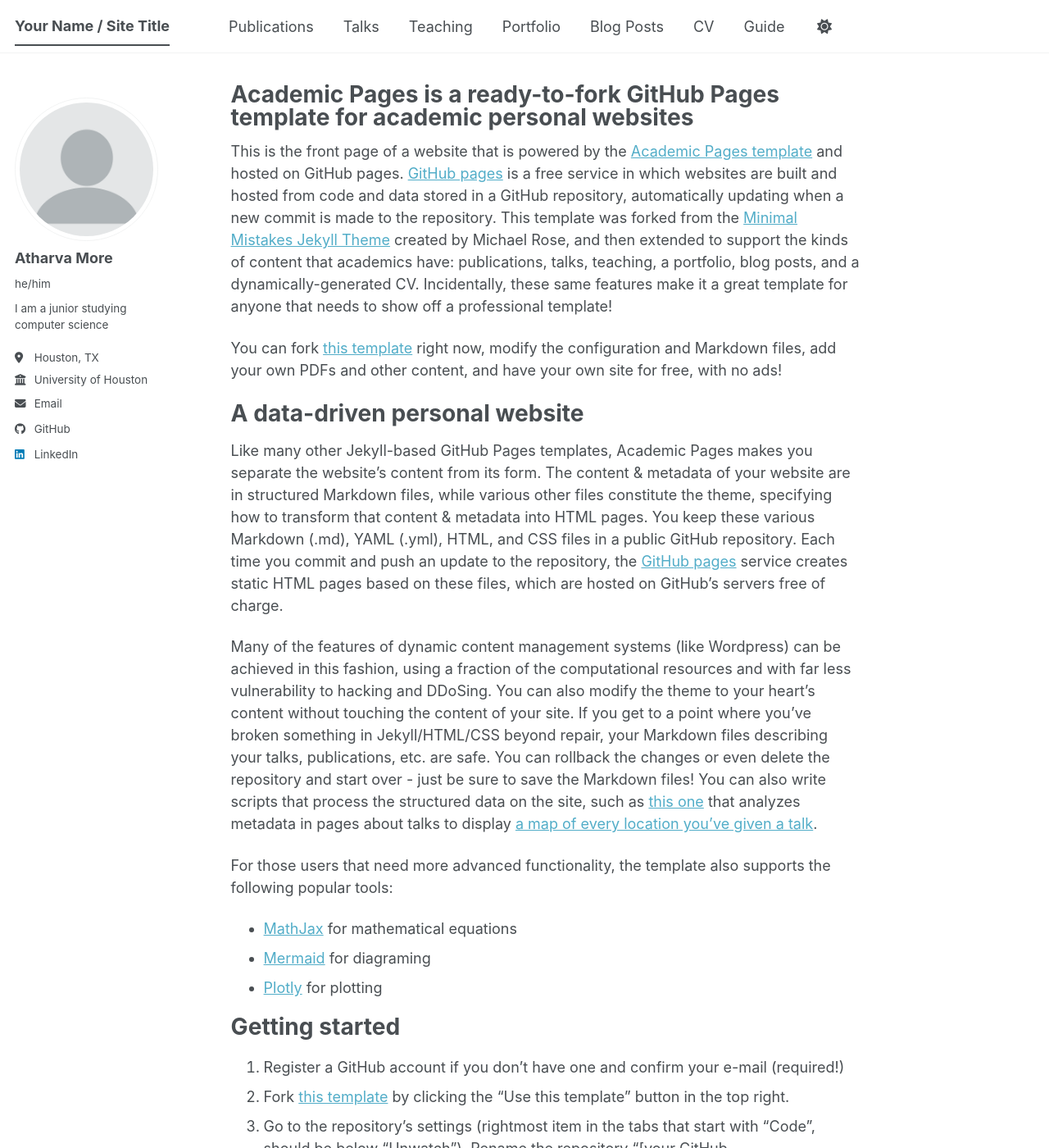
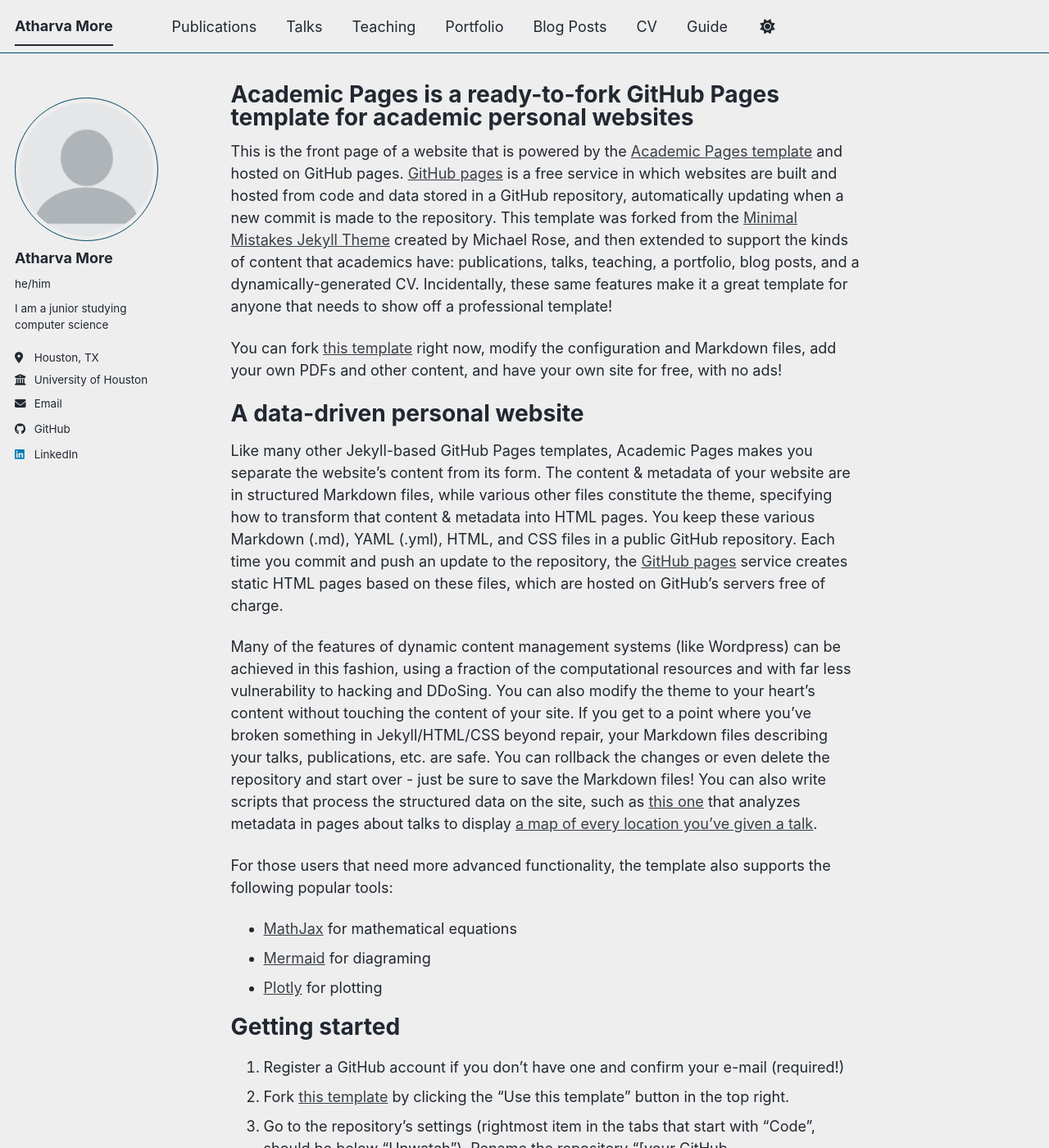
Before and after one commit to AtharvaMore1/AtharvaMore1.github.io, a Jekyll site: the page built from _pages/about.md, in a window 1280 px wide and 1400 px high. Shown: the whole window at 82% size. Built offline with Jekyll 4.4.1, drawn with Linux system fonts in a browser that asks for light colours; a script bundle is joined from its source files by our own code; library files that are not in the unit come from our copies.

Commit message:
Update _config.yml

```diff
--- a/_config.yml
+++ b/_config.yml
@@ -8,8 +8,8 @@
 
 # Basic Site Settings
 locale                   : "en-US"
-site_theme               : "default" # The available themes options are "default", "air", "sunrise", "mint", "dirt" and "contrast"
-title                    : "Your Name / Site Title"
+site_theme               : "air" # The available themes options are "default", "air", "sunrise", "mint", "dirt" and "contrast"
+title                    : "Atharva More"
 title_separator          : "-"
 name                     : &name "Atharva More"
 description              : &description "Atharva's academic portfolio"   # Update this with a general description of your site, this is the default if not overridden by a page
```
